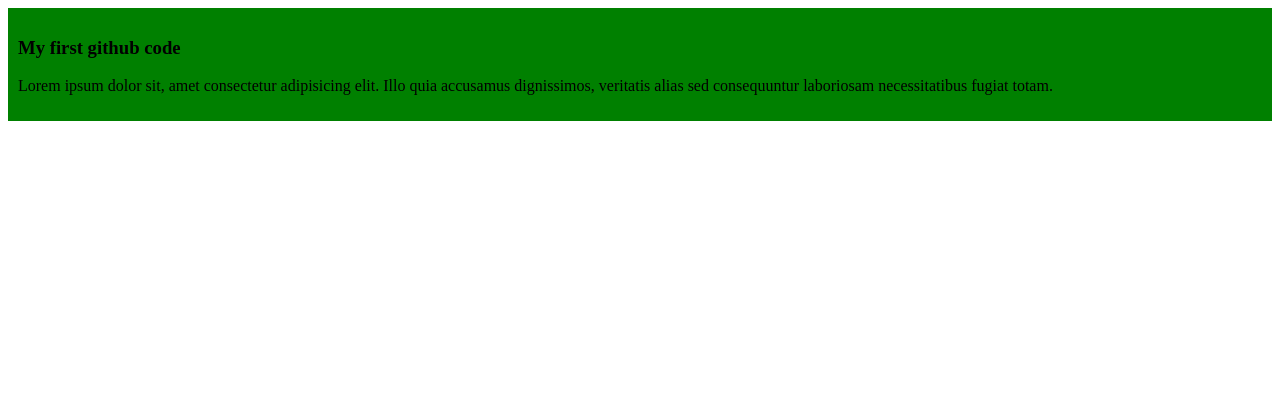
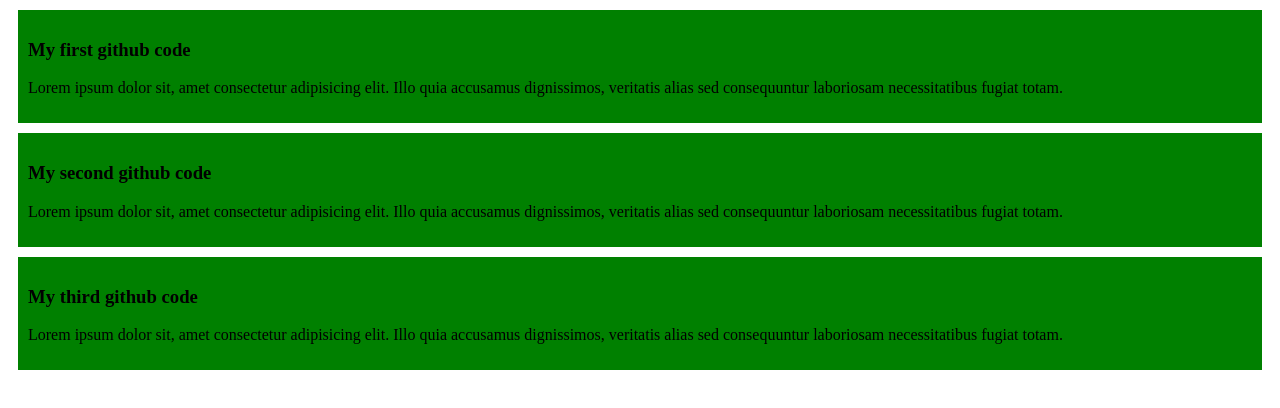
Before and after one commit to yuvraj141/my-first-github-repo, a plain HTML site: page index.html in a window 1280 px wide. Drawn offline with Linux system fonts and the light colour scheme.

Commit message:
my second blog

```diff
--- a/index.html
+++ b/index.html
@@ -11,5 +11,13 @@
         <h3>My first github code</h3>
         <p>Lorem ipsum dolor sit, amet consectetur adipisicing elit. Illo quia accusamus dignissimos, veritatis alias sed consequuntur laboriosam necessitatibus fugiat totam.</p>
     </div>
+    <div>
+        <h3>My second github code</h3>
+        <p>Lorem ipsum dolor sit, amet consectetur adipisicing elit. Illo quia accusamus dignissimos, veritatis alias sed consequuntur laboriosam necessitatibus fugiat totam.</p>
+    </div>
+    <div>
+        <h3>My third github code</h3>
+        <p>Lorem ipsum dolor sit, amet consectetur adipisicing elit. Illo quia accusamus dignissimos, veritatis alias sed consequuntur laboriosam necessitatibus fugiat totam.</p>
+    </div>
 </body>
 </html>
--- a/style.css
+++ b/style.css
@@ -1,4 +1,5 @@
 div{
     background-color: green;
     padding: 10px;
+    margin: 10px;
 }
```
